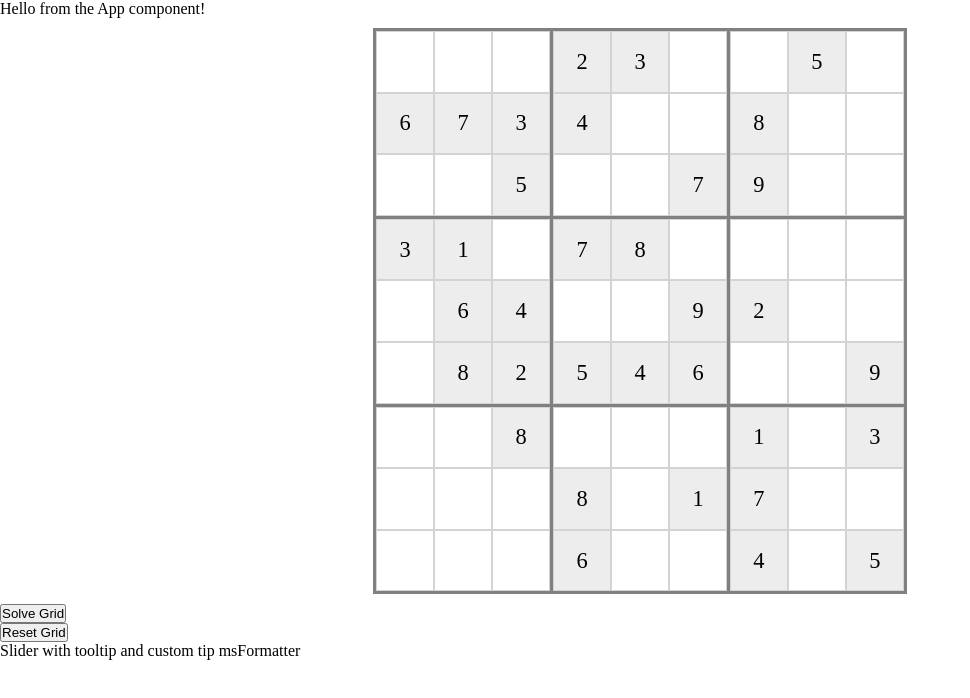
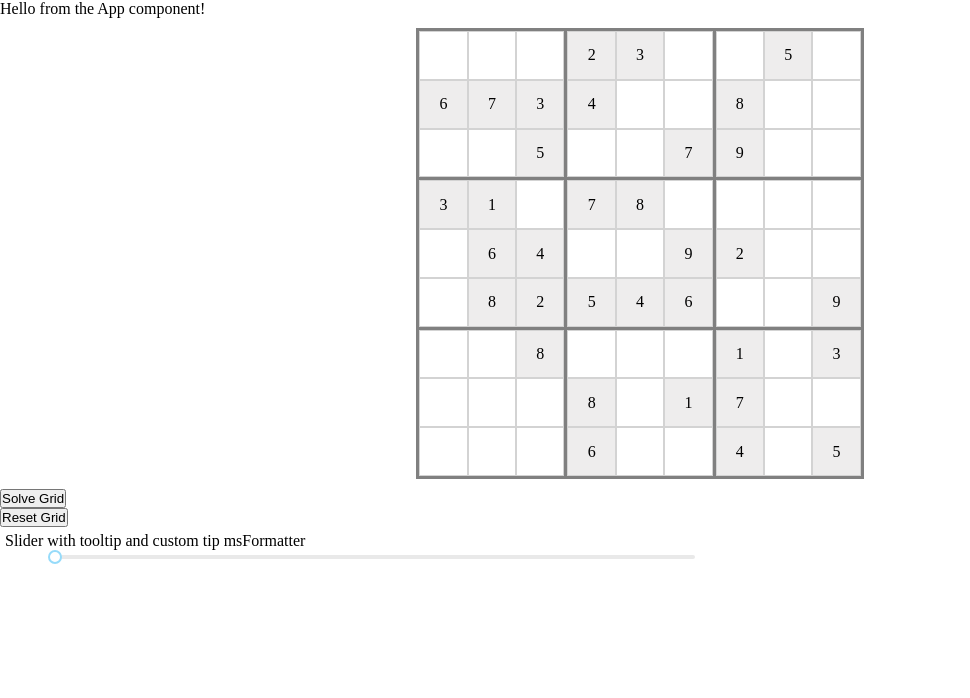
Before and after one commit to shreshtab/sudoku-solver, a React (Create React App) app in the folder sudoku/: page / in a window 1280 px wide. Shown: the top 698 px of the page, without its empty margins (0-970 px from the left). Built offline with nearby package versions, Linux system fonts and the light colour scheme.

Commit message:
Messing with the slider

```diff
--- a/sudoku/src/App.css
+++ b/sudoku/src/App.css
@@ -17,15 +17,24 @@ table {
   border-collapse: collapse;
 }
 
+.sliderparent {
+  width: 50%;
+  margin: 5px;
+}
+
+.slider {
+  margin-left: 50px;
+}
+
 .cell {
   border: 1px solid lightgray;
-  padding-top: max(min(3vw, 1.05rem), 7.5px);
-  padding-bottom: max(min(3vw, 1.05rem), 7.5px);
-  padding-left: max(min(4vw, 1.4rem), 10px);
-  padding-right: max(min(4vw, 1.4rem), 10px);
+  padding-top: max(min(2.4vw, 0.9rem), 7.5px);
+  padding-bottom: max(min(3.4vw, 0.9rem), 7.5px);
+  padding-left: max(min(3.2vw, 1.2rem), 10px);
+  padding-right: max(min(3.2vw, 1.2rem), 10px);
   text-align: center;
   color: black;
-  font-size: max(min(3.5vw, 1.4rem), 8px);
+  font-size: max(min(3vw, 1rem), 8px);
   background: rgb(238, 237, 237);
 }
 
--- a/sudoku/src/components/SliderInput.tsx
+++ b/sudoku/src/components/SliderInput.tsx
@@ -1,10 +1,11 @@
 import React from 'react';
+import 'rc-slider/assets/index.css';
 import Slider, { createSliderWithTooltip } from 'rc-slider';
 
-const SliderWithTooltip = createSliderWithTooltip(Slider);
+const CreateSliderWithTooltip = createSliderWithTooltip(Slider);
 
 const msFormatter = (v: any) => {
-  return `${v} ms`
+  return `${v}ms`
 }
 
 const consoleLog = (v: any) => {
@@ -14,12 +15,15 @@ const consoleLog = (v: any) => {
 
 const SliderInput: React.FC<any> = () => {
   return (
-    <div>
+    <div className='sliderparent'>
       Slider with tooltip and custom tip msFormatter
-      <SliderWithTooltip
+      <CreateSliderWithTooltip
+        min={1}
+        max={500}
+        className='slider'
         tipFormatter={msFormatter}
-        tipProps={{ placement: 'top', prefixCls: 'cell' }}
-      />
+        onChange={consoleLog}
+       />
     </div>
   )
 }
```
